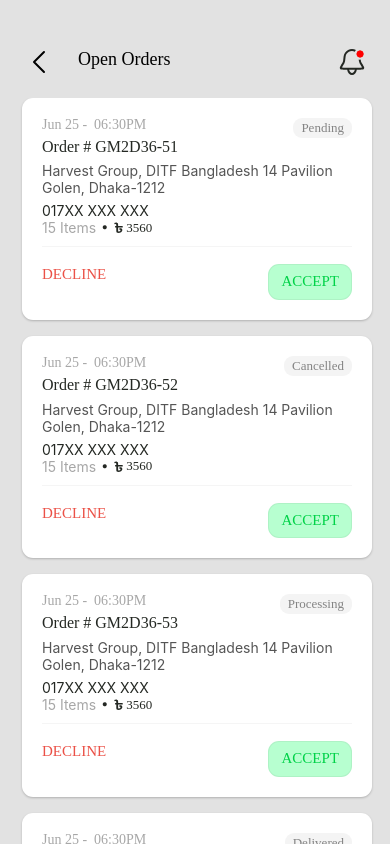
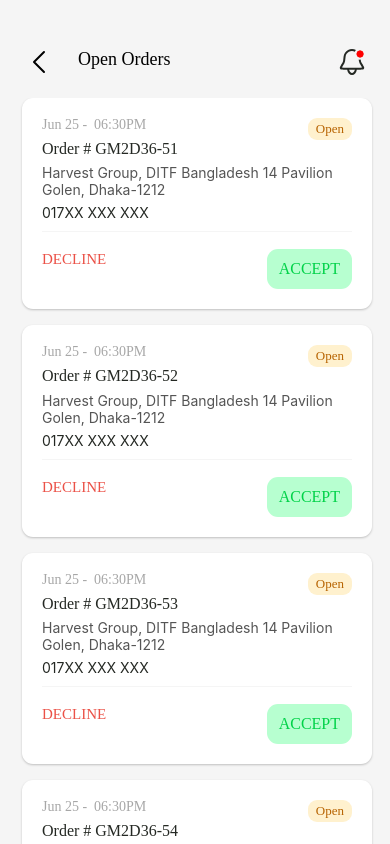
Before and after one commit to mehedirana/Rider_App, a React Native app: screen /OpenOrders in a window 390 px wide. Built offline with nearby package versions, Linux system fonts and the light colour scheme.

Commit message:
Open order screen open added

```diff
--- a/src/components/header/OpenOrderHeader.js
+++ b/src/components/header/OpenOrderHeader.js
@@ -24,6 +24,6 @@ const styles = StyleSheet.create({
     marginTop: 46,
     marginHorizontal: 22,
     flexDirection:'row',
-    backgroundColor: '#E2E2E2'
+    backgroundColor: COLORS.lightGray50
   },
 });
--- a/src/components/order/OrderLists.js
+++ b/src/components/order/OrderLists.js
@@ -17,24 +17,11 @@ const OrderLists = ({navigation, data}) => {
           </Text>
           <Text
             style={[
-              {
-                backgroundColor:
-                  item?.status === 'PENDING'
-                    ? '#FFF1CE'
-                    : item?.status === 'CANCELED'
-                    ? '#FED4D1'
-                    : '#F4F4F4',
-                color:
-                  item?.status === 'PENDING'
-                    ? '#B76300'
-                    : item?.status === 'CANCELED'
-                    ? '#C81509'
-                    : '#848484',
-              },
+
               FONTS.small,
               styles.orderStatusTxt,
             ]}>
-            {item?.status}
+            Open
           </Text>
         </View>
         <Text style={[FONTS.bodyMedium, {color: COLORS.black}]}>
@@ -42,29 +29,6 @@ const OrderLists = ({navigation, data}) => {
         </Text>
         <Text style={{color:'#555555', marginTop:6}}>{item?.deliveryLocation}</Text>
         <Text style={{color:COLORS.black, marginTop:6}}>017XX XXX XXX</Text>
-        <View style={{flexDirection: 'row'}}>
-          <Text style={[{color: COLORS.gray}]}>{item.totallItems} Items</Text>
-          <View style={styles.dotIconContainer}>
-            <Svg
-              width={5}
-              height={5}
-              fill="none"
-              xmlns="http://www.w3.org/2000/svg">
-              <Path
-                d="M2.753 4.264a1.97 1.97 0 0 1-1.02-.272 2.122 2.122 0 0 1-.738-.739 1.97 1.97 0 0 1-.273-1.02c0-.376.091-.716.273-1.02.184-.308.43-.553.738-.734a1.945 1.945 0 0 1 1.02-.277c.376 0 .716.092 1.02.277.308.181.553.426.735.734.184.304.277.644.277 1.02 0 .372-.093.712-.277 1.02a2.083 2.083 0 0 1-.734.739 1.955 1.955 0 0 1-1.02.272Z"
-                fill="#242823"
-              />
-            </Svg>
-          </View>
-          <View style={styles.grandTotalCard}>
-            <View>
-              <DollerIcon height={11} width={11} color={COLORS.black} />
-            </View>
-            <Text style={[styles.grandTotalTxt, FONTS.smallBold]}>
-              {item?.grandTotall}
-            </Text>
-          </View>
-        </View>
         <View style={styles.placeHolderContainer} />
         <View style={styles.footerContainer}>
           <TouchableOpacity onPress={() => handleCancelOrder(item)}>
@@ -77,7 +41,7 @@ const OrderLists = ({navigation, data}) => {
             disabled={item.status === 'Cancelled' ? true : false}>
             <Text
               style={[
-                FONTS.bodyParagraphBold,
+                FONTS.button,
                 {
                   color: COLORS.primary,
                 },
@@ -131,8 +95,10 @@ const styles = StyleSheet.create({
   },
   orderStatusTxt: {
     paddingHorizontal: 8,
-    paddingVertical: 2,
+    paddingVertical: 3,
     borderRadius: 9,
+    backgroundColor: '#FFF1CE',
+    color: '#B76300'
   },
   dotIconContainer: {
     justifyContent: 'center',
@@ -159,8 +125,6 @@ const styles = StyleSheet.create({
     paddingVertical: 6,
     paddingHorizontal: 12,
     borderRadius: 11,
-    borderWidth: 0.3,
-    borderColor: 'rgba(0, 0, 0, 0.05)',
     backgroundColor:'#B7FFD0'
 
   },
--- a/src/screens/OpenOrderScreen.js
+++ b/src/screens/OpenOrderScreen.js
@@ -3,6 +3,7 @@ import {View, Text, StyleSheet} from 'react-native';
 import OpenOrderHeader from '../components/header/OpenOrderHeader';
 import OrderLists from '../components/order/OrderLists';
 import { ordersData } from '../dummy-data/rawData';
+import { COLORS } from '../styles/theme';
 
 const OpenOrderScreen = ({navigation}) => {
   return (
@@ -21,7 +22,7 @@ export default OpenOrderScreen;
 const styles = StyleSheet.create({
   conatainer: {
     flex: 1,
-    backgroundColor: '#E2E2E2',
+    backgroundColor: COLORS.lightGray50,
   },
   orderList: {flex: 1, marginTop: 20},
 });
```
